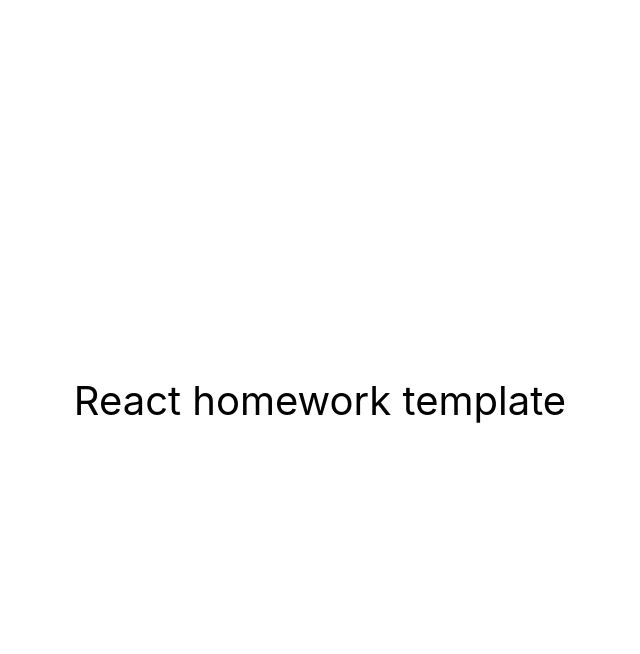
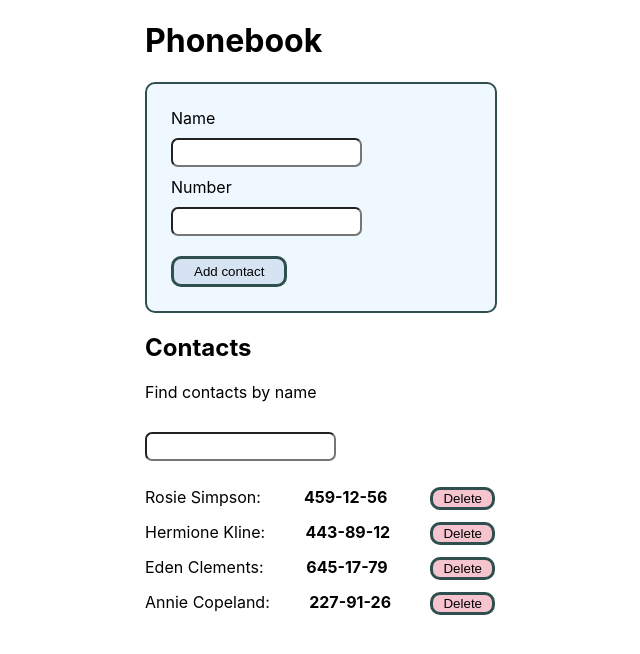
Before and after one commit to MarekLempart/goit-react-hw-03-phonebook, a React (Create React App) app: page / in a window 1280 px wide. Shown: the top 654 px of the page, without its empty margins (320-960 px from the left). Built offline with nearby package versions, Linux system fonts and the light colour scheme.

Commit message:
Przygotowanie projektu zadanie domowe nr 3

```diff
--- a/src/components/App.jsx
+++ b/src/components/App.jsx
@@ -1,16 +1,100 @@
-export const App = () => {
-  return (
-    <div
-      style={{
-        height: '100vh',
-        display: 'flex',
-        justifyContent: 'center',
-        alignItems: 'center',
-        fontSize: 40,
-        color: '#010101'
-      }}
-    >
-      React homework template
-    </div>
-  );
-};
+// App.jsx
+
+// import { Component } from 'react';
+import { nanoid } from 'nanoid'; // pakiet do generowania identyfikatorów
+import { Component } from 'react';
+import css from './App.module.css';
+import { ContactForm } from './ContactForm/ContactForm';
+import { ContactList } from './ContactList/ContactList';
+import { Filter } from './Filter/Filter';
+
+export class App extends Component {
+  state = {
+    contacts: [
+      { id: nanoid(), name: 'Rosie Simpson', number: '459-12-56' },
+      { id: nanoid(), name: 'Hermione Kline', number: '443-89-12' },
+      { id: nanoid(), name: 'Eden Clements', number: '645-17-79' },
+      { id: nanoid(), name: 'Annie Copeland', number: '227-91-26' },
+    ],
+    filter: '',
+  };
+
+  // obsługa zdarzenia zmiany danych wejściowych w polu wejściowym (input)
+  onChangeInput = evt => {
+    // gdy zmienia się zawartość pola wejściowego, metoda otrzymuje nazwę i wartość
+    const { name, value } = evt.currentTarget;
+
+    // ustawia nowy stan komponentu
+    this.setState({ [name]: value });
+  };
+
+  // dodawanie nowego kontaktu do listy kontaktów
+  addContact = ({ name, number }) => {
+    // sprawdzenie, czy kontakt o tej samej nazwie już istnieje
+    if (
+      this.state.contacts.some(
+        value => value.name.toLocaleLowerCase() === name.toLocaleLowerCase()
+      )
+    ) {
+      // jeśli kontakt istnieje, wyświetl powiadomienie
+      alert(`${name} is already in contacts`);
+    } else {
+      // dodanie nowego kontaktu do listy kontaktów
+      this.setState(oldState => {
+        const list = [...oldState.contacts]; // skopiowanie wszystkich elementów listy kontaktów ze starego stanu
+
+        // dodanie nowego obiektu kontaktu do tablicy listy
+        list.push({
+          id: nanoid(), // generowanie id
+          name: name,
+          number: number,
+        });
+
+        return { contacts: list };
+      });
+    }
+  };
+
+  // filtrowanie listy kontaktów według ciągu wyszukiwania wprowadzonego przez użytkownika
+  filter = () => {
+    const { contacts, filter } = this.state;
+
+    // nowa tablica zawierająca wszystkie kontakty zawierające wyszukiwany ciąg znaków
+    const filteredContacts = contacts.filter(contact =>
+      contact.name.toLowerCase().includes(filter.toLowerCase())
+    );
+
+    // zwrócenie nowej tablicy zawierającej tylko te kontakty, które pasują do ciągu wyszukiwania
+    return filteredContacts;
+  };
+
+  // pobranie parametru id do usunięcia z listy kontaktów
+  delContact = id => {
+    // pobranie aktualnej listy kontaktów ze stanu komponentu
+    const { contacts } = this.state;
+
+    // nowa tablica zawierająca wszystkie kontakty z wyjątkiem tego z id
+    const filtred = contacts.filter(item => item.id !== id);
+
+    // aktualizacja właściwości contacts
+    this.setState({ contacts: filtred });
+  };
+
+  render() {
+    return (
+      <div className={css.conteiner}>
+        <h1>Phonebook</h1>
+
+        {/* formularz dodawania nowego kontaktu */}
+        <ContactForm addContact={this.addContact} />
+        <h2>Contacts</h2>
+
+        {/* filtr przechowywany w stanie + funkcja aktualizująca wartość filtra */}
+        <Filter filter={this.state.filter} onChangeInput={this.onChangeInput} />
+
+        {/* funkcja do usunięcia kontaktu + tablica kontaktów, która jest filtrowana w zależności od wartości filtra */}
+        <ContactList delContact={this.delContact} contacts={this.filter()} />
+      </div>
+    );
+  }
+}
--- /dev/null
+++ b/src/components/App.module.css
@@ -0,0 +1,8 @@
+/* App.module.css */
+.conteiner {
+  padding-left: 20px;
+  padding-right: 20px;
+  margin-left: auto;
+  margin-right: auto;
+  width: 350px;
+}
--- /dev/null
+++ b/src/components/ContactForm/ContactForm.jsx
@@ -0,0 +1,79 @@
+// ContactForm.jsx
+import PropTypes from 'prop-types'; // wpisywanie
+import { Component } from 'react'; // import klasy bazowej React Component
+import css from './ContactForm.module.css';
+
+export class ContactForm extends Component {
+  state = {
+    name: '',
+    number: '',
+  };
+
+  // czyszczenie zawartości formularza
+  resetForm = () => {
+    this.setState({ name: '', number: '' });
+  };
+
+  // aktualizacja stanu komponentu
+  onChangeInput = evt => {
+    const { name, value } = evt.currentTarget; // rozpakowanie nazwy i wartości z obiektu zdarzenia
+    this.setState({ [name]: value }); // aktualizowanie wartości właściwości o nazwie przechowywanej w zmiennej name
+  };
+
+  render() {
+    return (
+      <>
+        <form
+          className={css.formstyle}
+          onSubmit={evt => {
+            evt.preventDefault(); // unikanie przeładowania strony
+
+            // Przekazywanie stanu komponentu do metody addContact,
+            // przekazywane jako (props) z komponentu nadrzędnego.
+            this.props.addContact(this.state);
+            this.resetForm(); // czyszczenie zawartości formularza
+          }}
+        >
+          <label className={css.label}>
+            Name
+            <br />
+            <input
+              className={css.input}
+              onChange={this.onChangeInput} // obsługi zdarzeń, która będzie wywoływana, gdy zmieni się wartość pola wejściowego
+              value={this.state.name} // ustawienie bieżącej wartości pola wejściowego, która jest przechowywana w stanie komponentu
+              type="text"
+              name="name"
+              pattern="^[a-zA-Zа-яА-Я]+((['\s\-][a-zA-Zа-яА-Я ])?[a-zA-Zа-яА-Я]*)*$"
+              title="Name may contain only letters, apostrophe, dash and spaces. For example Adrian, Jacob Mercer, Charles de Batz de Castelmore d'Artagnan"
+              required
+            />
+          </label>
+          <br />
+          <label htmlFor="">
+            Number
+            <br />
+            <input
+              className={css.input}
+              onChange={this.onChangeInput} // procedura obsługi zdarzenia, która zostanie wywołana, gdy wartość pola wejściowego ulegnie zmianie
+              value={this.state.number} // ustawienie bieżącej wartości pola wejściowego, która jest przechowywana w stanie komponentu
+              type="tel"
+              name="number"
+              pattern="^\+((?:9[679]|8[035789]|6[789]|5[90]|42|3[578]|2[1-689])|9[0-58]|8[1246]|6[0-6]|5[1-8]|4[013-9]|3[0-469]|2[70]|7|1)(?:\W*\d){0,13}\d$"
+              title="Phone number must be digits and can contain spaces, dashes, parentheses and can start with +"
+              required
+            />
+          </label>
+          <br />
+          <button className={css.button} type="submit">
+            Add contact
+          </button>
+        </form>
+      </>
+    );
+  }
+}
+
+// wpisywanie
+ContactForm.propTypes = {
+  addContact: PropTypes.func.isRequired, // funkcja
+};
--- /dev/null
+++ b/src/components/ContactForm/ContactForm.module.css
@@ -0,0 +1,42 @@
+/* ContactForm.moduole.css */
+.formstyle {
+  padding: 24px;
+  background-color: #f0f8ff;
+  border: 2px solid #2f4f4f;
+  border-radius: 10px;
+  width: 300px;
+}
+
+.label {
+  margin-bottom: 10px;
+}
+
+.input {
+  margin-top: 10px;
+  margin-bottom: 10px;
+  padding: 5px;
+  border-radius: 7px;
+}
+
+.input:hover {
+  background-color: #b0c4de8c;
+  box-shadow: 0 5px 10px -1px #33333340;
+}
+
+.input:focus {
+  background-color: #b0c4de8c;
+  box-shadow: 0 5px 10px -1px #33333366;
+}
+
+.button {
+  margin-top: 10px;
+  background-color: #b0c4de66;
+  border: 3px solid #2f4f4f;
+  border-radius: 10px;
+  padding: 5px 20px;
+}
+
+.button:hover {
+  background: #b0c4de;
+  box-shadow: 0 5px 10px -1px #33333340;
+}
--- /dev/null
+++ b/src/components/ContactList/ContactList.jsx
@@ -0,0 +1,37 @@
+// ContactList.jsx
+import PropTypes from 'prop-types';
+import css from './ContactList.module.css';
+
+// Komponent z listą kontaktów.
+// contacts - tablica, delContact - funkcja
+export const ContactList = ({ contacts, delContact }) => {
+  return (
+    <ul className={css.list}>
+      {/* Przejście przez każdy kontakt i zwrócenie nowej tablicy z elementami listy */}
+      {contacts.map(contact => {
+        return (
+          <li className={css.item} key={contact.id}>
+            <span>{contact.name}:</span>
+            <span className={css.number}>{contact.number}</span>
+            <button
+              className={css.button}
+              type="button"
+              // Funkcja delContact, do której przypisana jest funkcja contact.id aby usunąć kontakt z listy.
+              onClick={() => {
+                delContact(contact.id);
+              }}
+            >
+              Delete
+            </button>
+          </li>
+        );
+      })}
+    </ul>
+  );
+};
+
+// wpisywanie
+ContactList.propTypes = {
+  delContact: PropTypes.func.isRequired, // funkcja
+  contacts: PropTypes.array.isRequired, // tablica
+};
--- /dev/null
+++ b/src/components/ContactList/ContactList.module.css
@@ -0,0 +1,29 @@
+/* ContactList.module.css */
+.list {
+  padding: 0px;
+}
+
+.item {
+  display: flex;
+  gap: 20px;
+  width: 350px;
+  justify-content: space-between;
+  margin-bottom: 12px;
+}
+
+.number {
+  font-weight: 700;
+}
+
+.button {
+  justify-content: flex-end;
+  background-color: #dc143c40;
+  border: 3px solid #2f4f4f;
+  border-radius: 10px;
+  padding: 1px 10px;
+}
+
+.button:hover {
+  background-color: #dc143c8c;
+  box-shadow: 0 5px 10px -1px #33333340;
+}
--- /dev/null
+++ b/src/components/Filter/Filter.jsx
@@ -0,0 +1,30 @@
+// Filter.jsx
+import PropTypes from 'prop-types';
+import css from './Filter.module.css';
+
+// Składnik filtrujący do wyszukiwania kontaktów według nazwy.
+// filter - zawiera wprowadzony tekst filtra.
+// onChangeInput - funkcję, która jest wywoływana po zmianie wartości filtra.
+export const Filter = ({ filter, onChangeInput }) => {
+  return (
+    <>
+      <label>
+        Find contacts by name
+        <br />
+        <input
+          className={css.inputContacts}
+          onChange={onChangeInput} // gdy zmieni się wartość pola - wywołanie funkcji onChangeInput
+          value={filter} // wartość początkową przechowywaną w polu filter
+          type="text"
+          name="filter"
+        />
+      </label>
+    </>
+  );
+};
+
+// wpisywanie
+Filter.propTypes = {
+  filter: PropTypes.string.isRequired,
+  onChangeInput: PropTypes.func.isRequired, // funkcja
+};
--- /dev/null
+++ b/src/components/Filter/Filter.module.css
@@ -0,0 +1,17 @@
+/* Filter.module.css */
+.inputContacts {
+  margin-top: 30px;
+  margin-bottom: 10px;
+  padding: 5px;
+  border-radius: 7px;
+}
+
+.inputContacts:hover {
+  background-color: #8fbc8b8c;
+  box-shadow: 0 5px 10px -1px #33333340;
+}
+
+.inputContacts:focus {
+  background-color: #8fbc8b8c;
+  box-shadow: 0 5px 10px -1px #33333366;
+}
```
